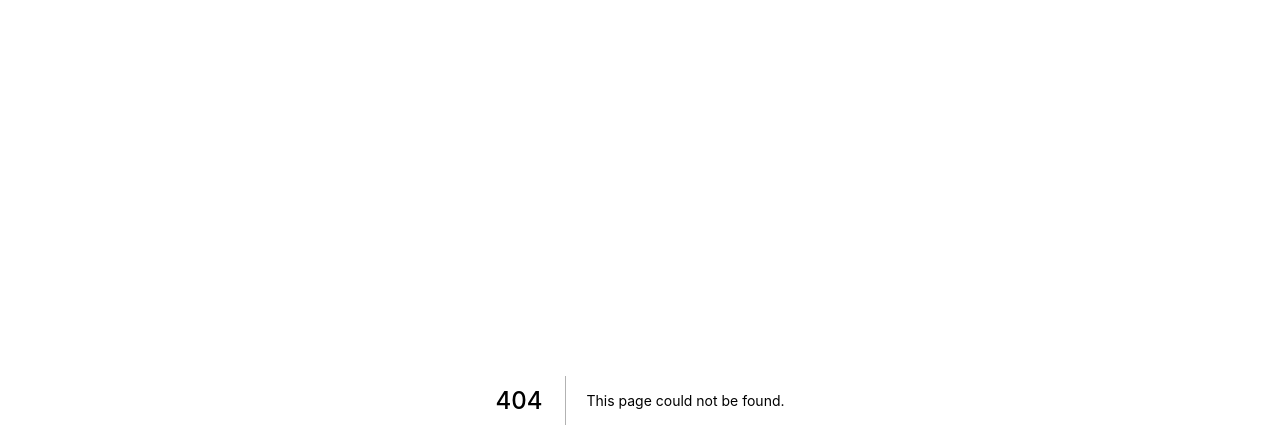
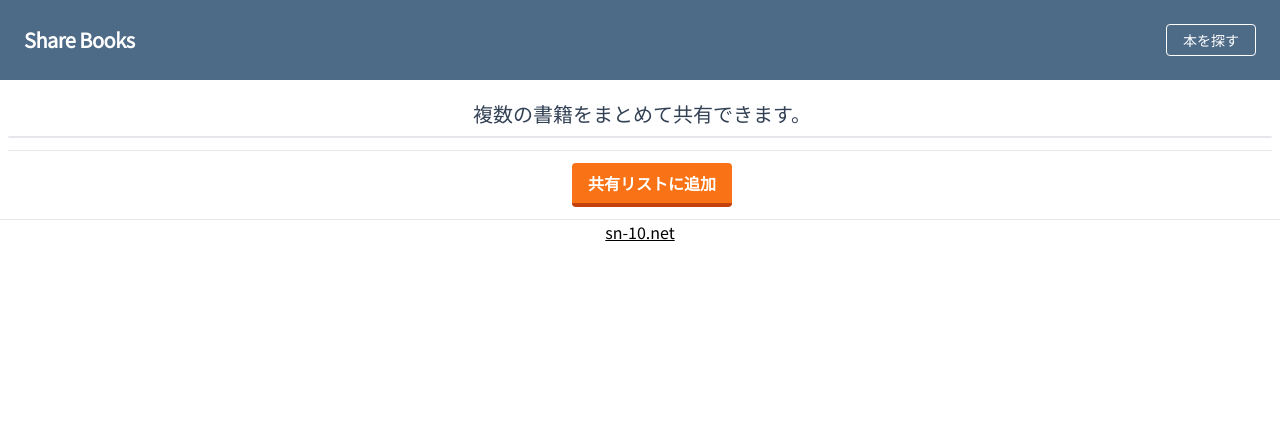
Before and after one commit to s-n-1-0/books_web, a Next.js app in the folder next/: page /ja/share/list in a window 1280 px wide. Before the commit this address had no page. Shown: the top 448 px of the page. Built offline with nearby package versions, Linux system fonts and the light colour scheme.

Commit message:
複数書籍共有ページを仮追加(ja/share/list)

```diff
--- /dev/null
+++ b/next/pages/ja/share/list.tsx
@@ -0,0 +1,95 @@
+import { BookCell } from "@/components/books/book-cell";
+import CustomHead from "@/components/head";
+import Header from "@/components/header";
+import { BookCacheContextProvider } from "@/contexts/book_cache_context";
+import { NextPage } from "next";
+import { useState } from "react";
+
+let Home: NextPage = () => {
+  const [bookList, setBookList] = useState<URL[]>([]);
+  const [errorText, setErrorText] = useState("");
+  function makeMainContent() {
+    return (
+      <div>
+        <h3 className="pt-5 text-xl text-center pb-2 text-slate-700">
+          <span className="ml-1">複数の書籍をまとめて共有できます。</span>
+        </h3>
+        <ul className="w-full text-sm font-medium text-gray-900 bg-white border border-gray-200 rounded-lg dark:bg-gray-700 dark:border-gray-600 dark:text-white">
+          {(() => {
+            return bookList.map((x, i) => {
+              let position: "top" | "bottom" | "center" =
+                i == 0 ? "top" : i == bookList.length - 1 ? "bottom" : "center";
+              if (bookList.length == 1) position = "bottom";
+              return <BookCell key={x.href} url={x} position={position} />;
+            });
+          })()}
+        </ul>
+        <hr className="mt-3" />
+        <div className="w-full text-center m-3">
+          <button
+            onClick={() => {
+              navigator.clipboard
+                .readText()
+                .then(async (text) => {
+                  try {
+                    let url = new URL(text);
+                    if (
+                      url.pathname.split("/")?.[2] !== "share" ||
+                      url.searchParams.get("isbn") == null
+                    ) {
+                      setErrorText("コピーしているURLが有効ではありません。");
+                    }
+                    let newBookList = Array.from(
+                      new Set([...bookList.map((x) => x.href), url.href]) //重複削除
+                    ).map((x) => new URL(x));
+                    setBookList(newBookList);
+                  } catch {
+                    setErrorText("コピーしているURLが有効ではありません。");
+                  }
+                })
+                .catch(() => {
+                  setErrorText(
+                    "× ブラウザなどの設定からこのサイトに貼り付け許可を与えてください。 ×"
+                  );
+                });
+            }}
+            className="mx-auto bg-orange-500 hover:bg-orange-400 text-white font-bold py-2 px-4 border-b-4 border-orange-700 hover:border-orange-500 rounded"
+          >
+            共有リストに追加
+          </button>
+          <br />
+          <small className="text-red-500">{errorText}</small>
+        </div>
+      </div>
+    );
+  }
+  return (
+    <BookCacheContextProvider>
+      <div>
+        <CustomHead
+          title="本を知り合いに「まとめて」紹介する - 読書日より/Share Books"
+          description="登録不要で簡単に書籍を共有・紹介できるサイトです。共有先が利用する書店に合わせて複数の書籍を共有することができます!"
+          pageUrl="https://books.sn-10.net/ja/share/list"
+          ogType="product"
+        ></CustomHead>
+        {(() => {
+          return <Header></Header>;
+        })()}
+
+        <main>
+          <div className="w-full px-2 ">{makeMainContent()}</div>
+        </main>
+
+        <footer>
+          <hr />
+          <p className="text-center">
+            <a className="underline" href="https://hello.sn-10.net">
+              sn-10.net
+            </a>
+          </p>
+        </footer>
+      </div>
+    </BookCacheContextProvider>
+  );
+};
+export default Home;
```
